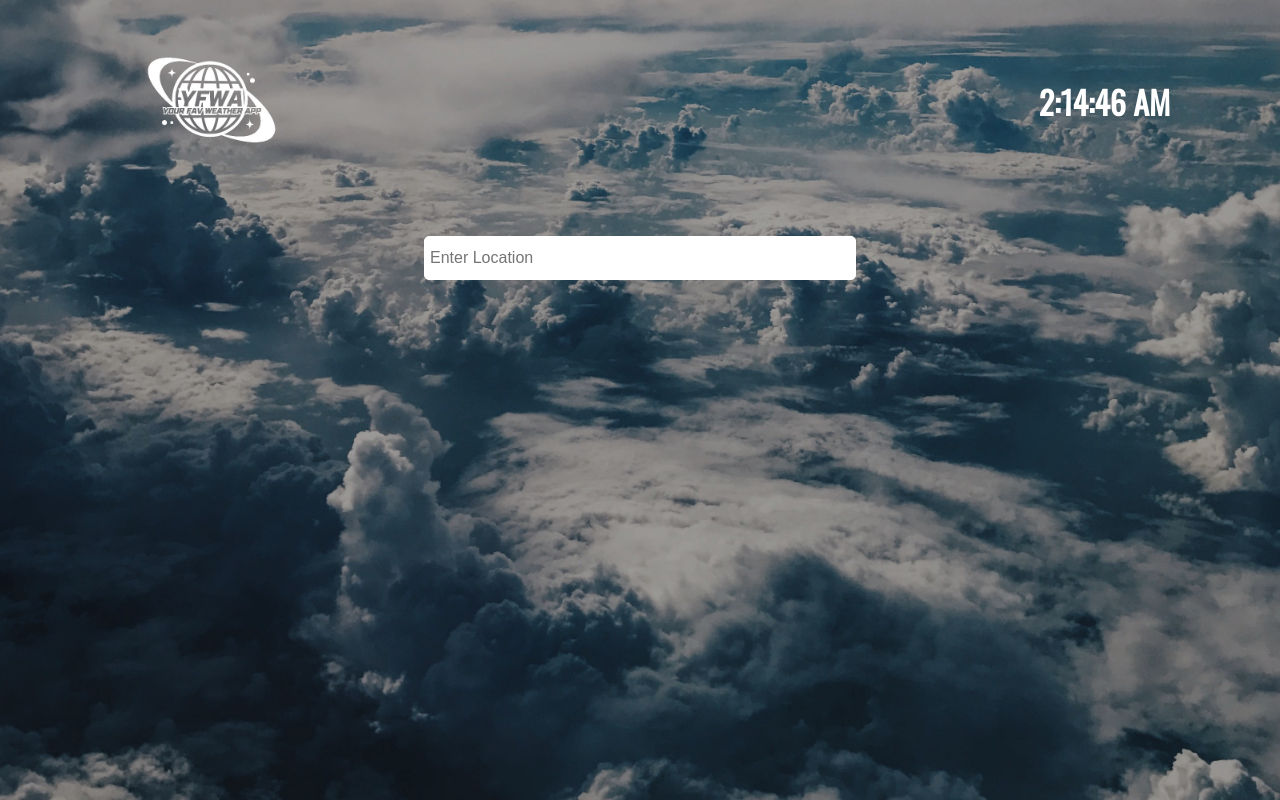
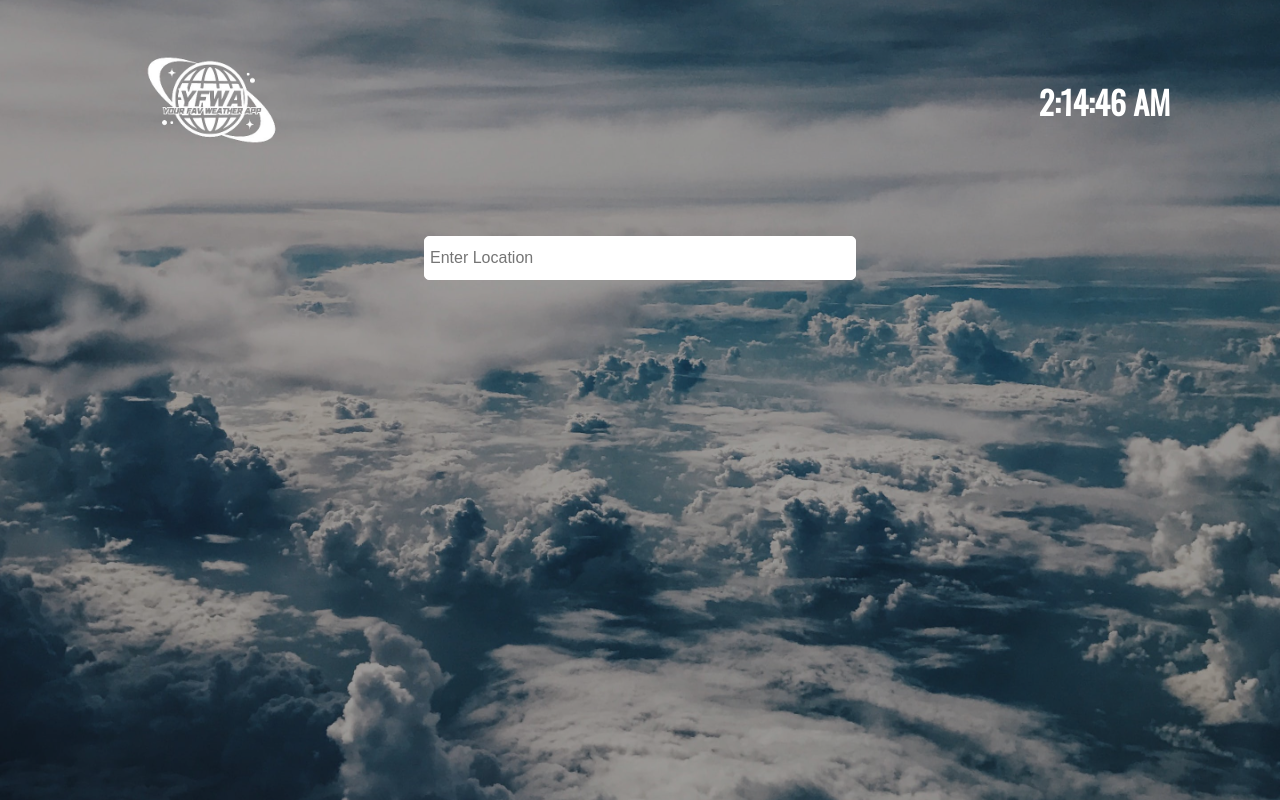
Before and after one commit to steelo808/Your-Favorite-Weather-App, a React (Vite) app: page / in a window 1280 px wide. Built offline with nearby package versions, Linux system fonts and the light colour scheme.

Commit message:
fixed background image glitch and made some small changes

```diff
--- a/src/App.css
+++ b/src/App.css
@@ -10,8 +10,13 @@
   box-sizing:border-box;
 }
 
+html, body{
+  overflow:hidden;
+}
+
 body{
   line-height: 1.4;
+  height:100vh;
   font-size:100%;
   background-image: url(./components/images/yfwabg.jpg);
   background-blend-mode: darken;
```
